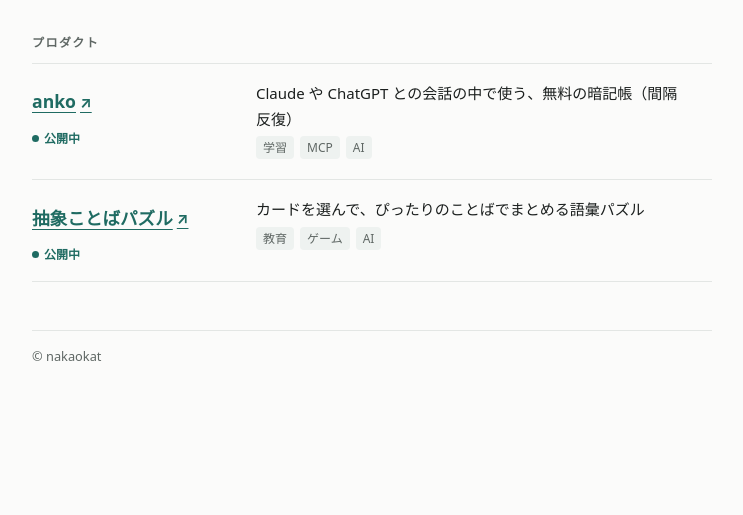
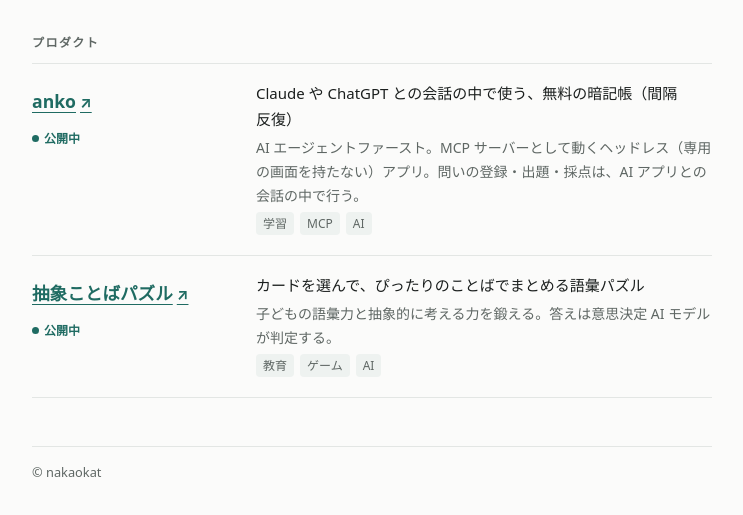
Before and after one commit to nakaokat/nakaokat.github.io, a plain HTML site: page index.html in a window 1280 px wide. Shown: the part 195-710 px from the top of the page, without its empty margins (268-1011 px from the left). Drawn offline with Linux system fonts and the light colour scheme.

Commit message:
プロダクトに技術的な特徴の説明を追加する
products.json に detail を足し、説明の下に薄い色で出す。anko は AI エージェントファーストで、MCP サーバーとして動くヘッドレスのアプリ。抽象ことばパズルは語彙力と抽象的に考える力を鍛え、意思決定 AI モデルが答えを判定する。

```diff
--- a/main.js
+++ b/main.js
@@ -27,6 +27,7 @@
     if (p.status) rt.appendChild(el("span", "st", p.status));
     li.appendChild(rt);
     li.appendChild(el("p", "desc", p.description));
+    if (p.detail) li.appendChild(el("p", "detail", p.detail));
     if (p.tags && p.tags.length) {
       var ul = el("ul", "chips");
       ul.setAttribute("aria-label", "タグ");
--- a/products.json
+++ b/products.json
@@ -2,15 +2,25 @@
   {
     "name": "anko",
     "description": "Claude や ChatGPT との会話の中で使う、無料の暗記帳（間隔反復）",
+    "detail": "AI エージェントファースト。MCP サーバーとして動くヘッドレス（専用の画面を持たない）アプリ。問いの登録・出題・採点は、AI アプリとの会話の中で行う。",
     "url": "https://ankomochi.com",
-    "tags": ["学習", "MCP", "AI"],
+    "tags": [
+      "学習",
+      "MCP",
+      "AI"
+    ],
     "status": "公開中"
   },
   {
     "name": "抽象ことばパズル",
     "description": "カードを選んで、ぴったりのことばでまとめる語彙パズル",
+    "detail": "子どもの語彙力と抽象的に考える力を鍛える。答えは意思決定 AI モデルが判定する。",
     "url": "https://chushou-kotoba-puzzle.taikin.workers.dev",
-    "tags": ["教育", "ゲーム", "AI"],
+    "tags": [
+      "教育",
+      "ゲーム",
+      "AI"
+    ],
     "status": "公開中"
   }
 ]
--- a/style.css
+++ b/style.css
@@ -93,6 +93,7 @@ a:focus-visible { outline: 2px solid var(--accent); outline-offset: 2px; border-
 }
 .name:hover { text-decoration-thickness: 2px; }
 .desc { margin: 0; text-wrap: pretty; }
+.detail { margin: 0; font-size: .875rem; line-height: 1.7; color: var(--muted); text-wrap: pretty; }
 .chips { display: flex; flex-wrap: wrap; gap: 6px; margin: 0; padding: 0; list-style: none; }
 .chip { font-size: .75rem; background: var(--chip); color: var(--muted); border-radius: 4px; padding: 1px 7px; }
 .st { font-size: .75rem; font-weight: 600; color: var(--accent); white-space: nowrap; }
@@ -112,5 +113,5 @@ a:focus-visible { outline: 2px solid var(--accent); outline-offset: 2px; border-
   .avatar { width: 96px; height: 96px; }
   .handle { font-size: 1.6rem; }
   .row { grid-template-columns: 200px 1fr; column-gap: 24px; }
-  .row > .rt { grid-row: span 3; flex-direction: column; justify-content: flex-start; gap: 4px; }
+  .row > .rt { grid-row: span 4; flex-direction: column; justify-content: flex-start; gap: 4px; }
 }
```
Also changed, not shown: 1 other file.
